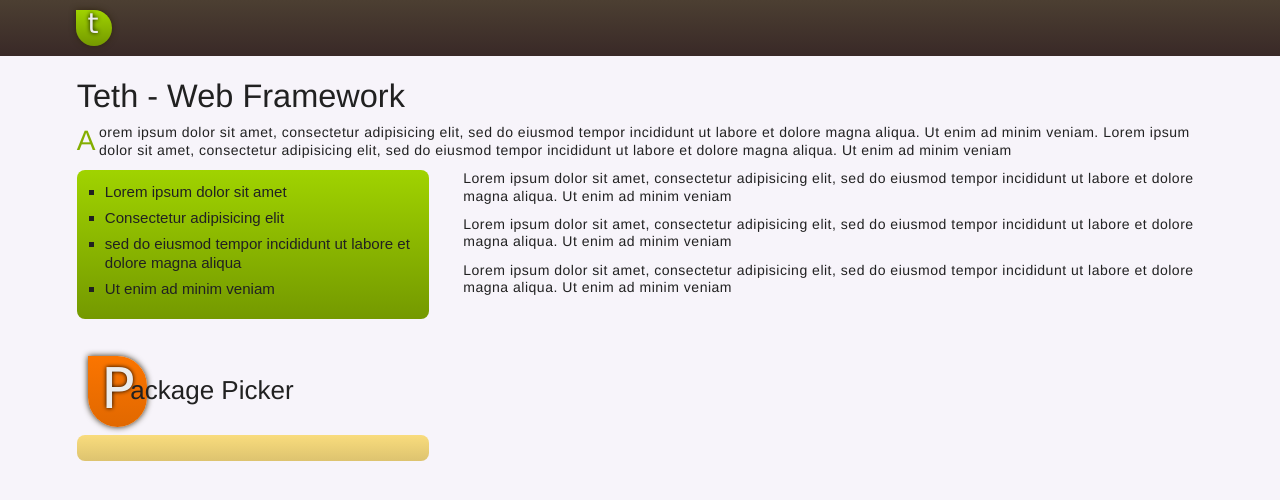
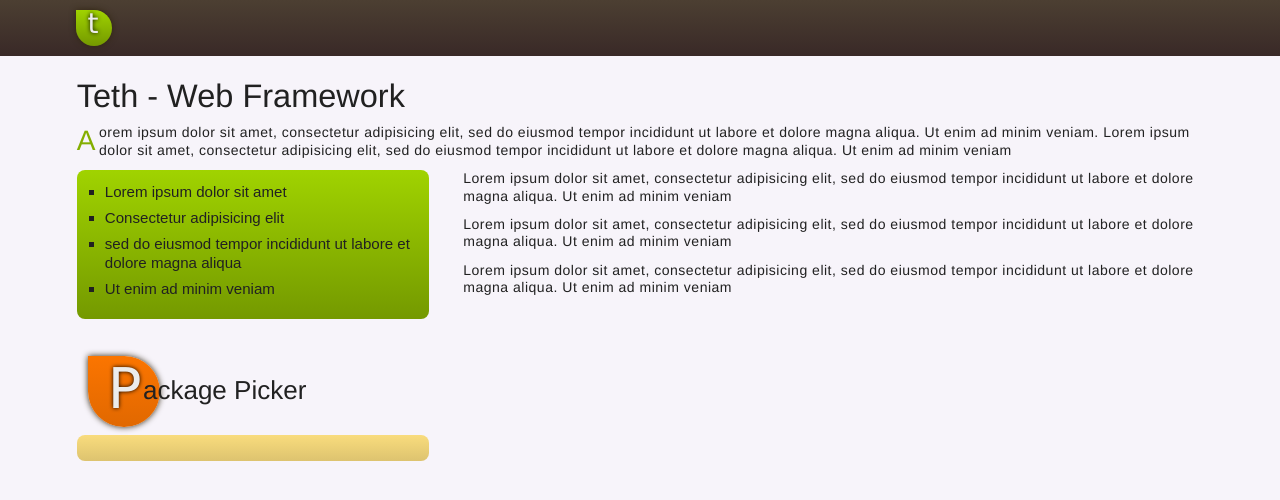
Before and after one commit to charlesmarshall/teth, a Jekyll site: the page built from index.html, in a window 1280 px wide. Shown: the top 500 px of the page. Built offline with Jekyll 4.4.1, drawn with Linux system fonts in a browser that asks for light colours; comment, search, counter and statistics services are not loaded.

Commit message:
change padding & width

```diff
--- a/stylesheets/v1/styles.css
+++ b/stylesheets/v1/styles.css
@@ -122,7 +122,8 @@ ul.inline li, ol.inline li{float:left;}
     line-height:1em;
   }
     .p{
-      padding:0.1em 0.68em 0.17em 0.23em;
+      padding:0.1em 0.68em 0.17em 0.35em;
+      width:14px;
     }
 
   .remaining_letters{
```
